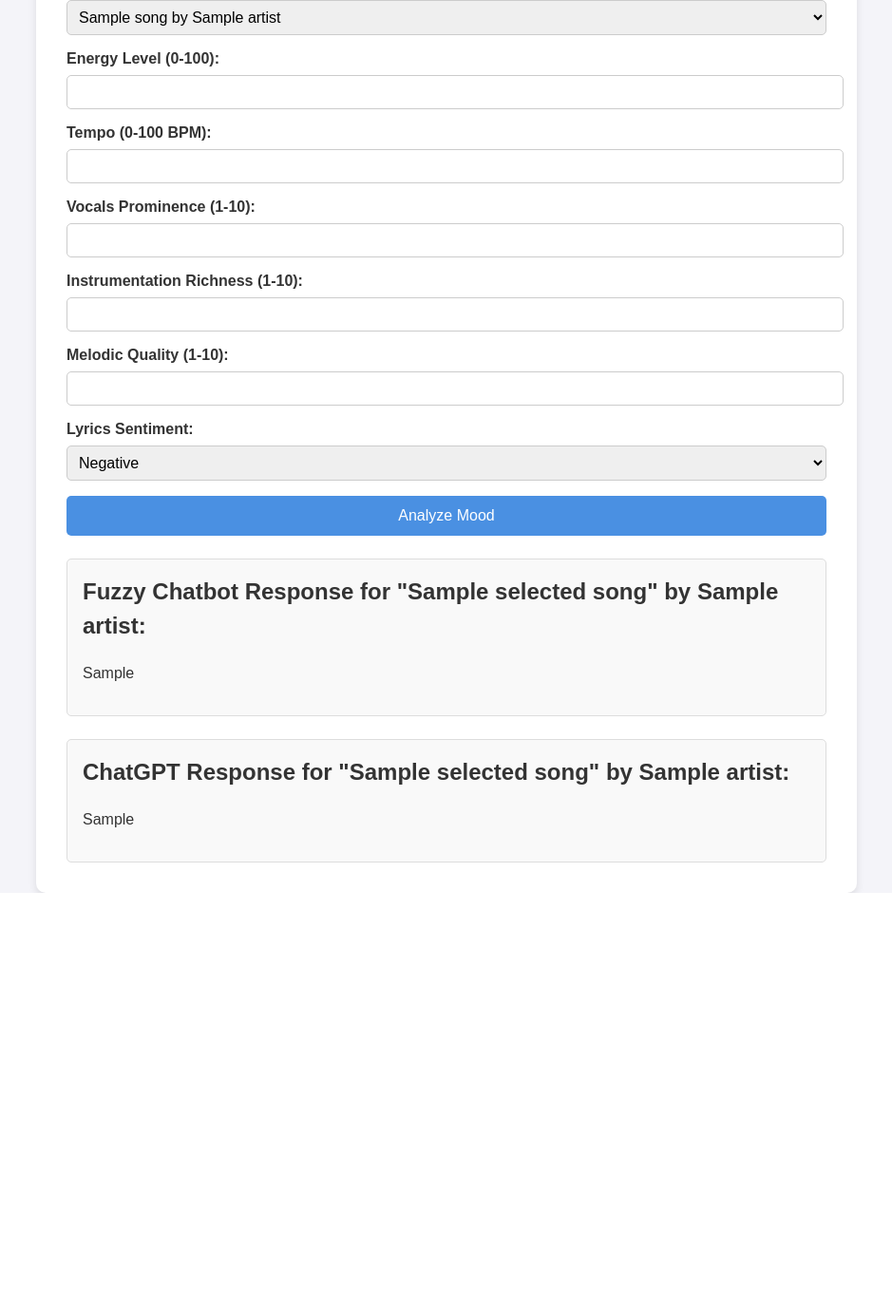
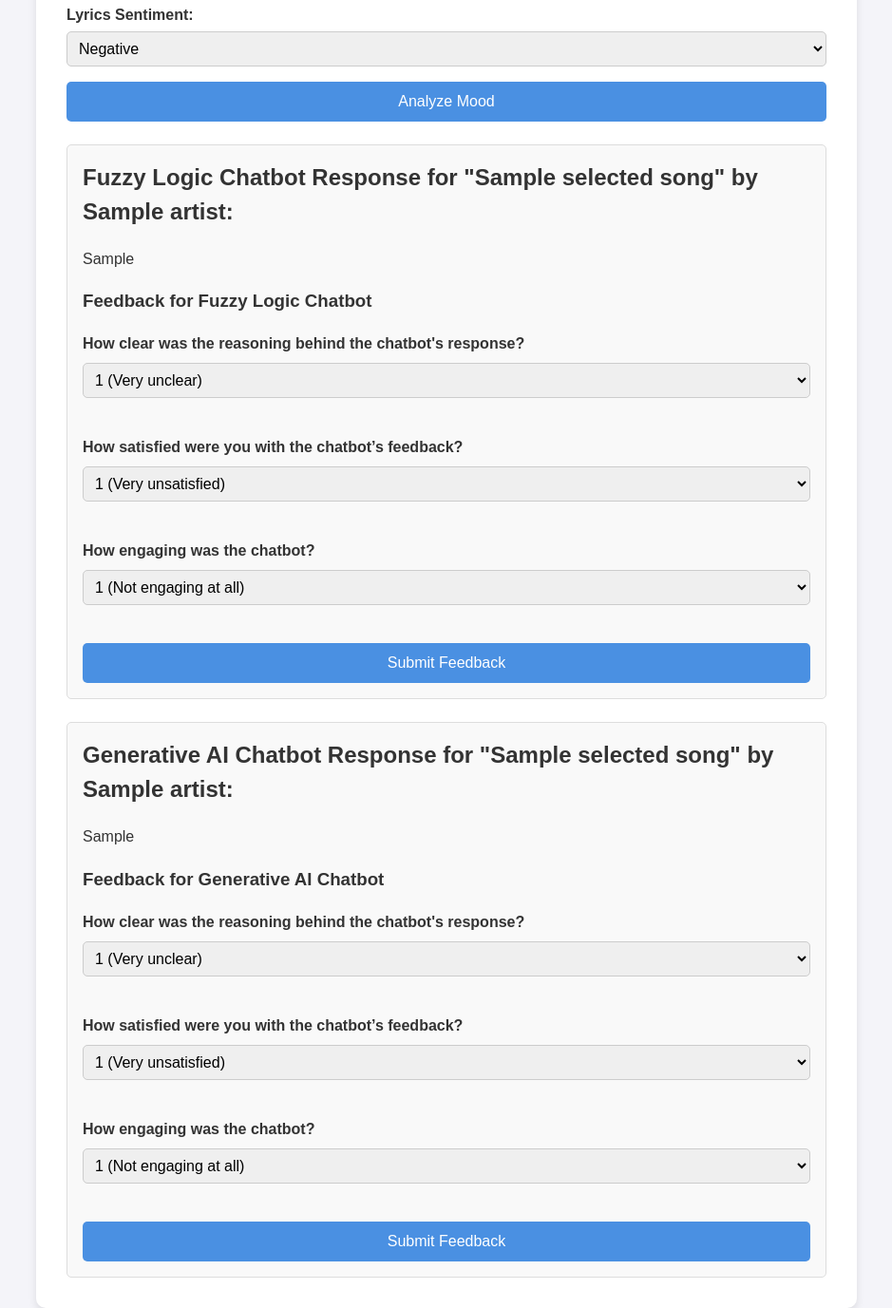
Before and after one commit to rkaushik97/FS25SC_chatbot_evaluation, a Flask app: template templates/index.html in a window 1280 px wide. Shown: the whole page at 95% size, without its empty margins (170-1109 px from the left). Before the commit the page ends 940 px from the top, so only its background shows below. Run offline with Flask 3, Linux system fonts and the light colour scheme; the template is opened without the code that fills it: most values are stand-ins (such as "Sample title", 1, 10 or a date in 2020).

Commit message:
mid_term_code

```diff
--- a/app.py
+++ b/app.py
@@ -5,12 +5,14 @@ import json
 import os
 from flask import Flask, render_template, request, jsonify
 import openai
+from transformers import AutoModelForCausalLM, AutoTokenizer
+import torch
 
 # Flask app
 app = Flask(__name__)
 
 # OpenAI API Key (replace with your actual key)
-openai.api_key = "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"
+openai.api_key = ""
 
 # Define fuzzy variables
 energy = ctrl.Antecedent(np.arange(0, 101, 1), 'energy')
@@ -99,34 +101,70 @@ songs = [
     }
 ]
 
+# Load the model and tokenizer
+#model_name = "meta-llama/Llama-3.2-3B-Instruct"  # Replace with your preferred model
+#tokenizer = AutoTokenizer.from_pretrained(model_name)
+#model = AutoModelForCausalLM.from_pretrained(model_name)
+
+# Move the model to GPU if available
+#device = torch.device("mps" if torch.backends.mps.is_available() else "cpu")
+#model.to(device)
+
 # Function to generate ChatGPT response
 def get_chatgpt_response(song, mood_description):
-    # Create the prompt string
     prompt = (
         f"Analyze the song '{song['title']}' by {song['artist']} based on its mood ('{mood_description}'), "
         f"instrumentation, energy, tempo, and lyrical sentiment. Provide a detailed, engaging breakdown."
     )
-
     try:
-        # Send the request to OpenAI's API with the new interface
         response = openai.ChatCompletion.create(
-            model="gpt-3.5-turbo",  # or any other model you want to use
-            messages=[  # Use the `messages` field to pass in the conversation
+            model="gpt-3.5-turbo",
+            messages=[
                 {"role": "system", "content": "You are a music critic."},
                 {"role": "user", "content": prompt}
             ]
         )
-
-        # Extract the response content
         if 'choices' in response and len(response['choices']) > 0:
-            return response['choices'][0]['message']['content']  # Corrected this line
+            return response['choices'][0]['message']['content']
         else:
             return "Sorry, I couldn't generate a response at the moment."
-
     except Exception as e:
-        # If an error occurs during the API call
         return f"An error occurred: {str(e)}"
 
+# Function to generate local LLM response
+def get_local_llm_response(song, mood_description, energy_input, tempo_input, vocals_input, instrumentation_input, melodic_input, lyrics_sentiment_input, mood_value):
+    prompt = (
+        f"Analyze the following song based on its attributes and provide a concise, engaging review (50-60 words). Follow this thought process before forming the final verdict:\n"
+        f"Step 1: Evaluate the song's core elements:\n"
+        f"- Energy (0-100): {energy_input} → What does this energy level suggest? Is it high-energy, mellow, or balanced?\n"
+        f"- Tempo (BPM): {tempo_input} → Is the pace fast, moderate, or slow? How does it contribute to the mood?\n"
+        f"- Vocals (0-10): {vocals_input} → Are they powerful, subtle, or somewhere in between?\n"
+        f"- Instrumentation (0-10): {instrumentation_input} → Is the instrumental section rich, minimal, or balanced?\n"
+        f"- Melodic Complexity (0-10): {melodic_input} → Does the melody feel intricate, repetitive, or smooth?\n"
+        f"- Lyrical Sentiment (-1 to 1): {lyrics_sentiment_input} → Is the song emotionally uplifting (+1), neutral (0), or melancholic (-1)?\n"
+        f"- Overall Mood Score (0-100): {mood_value} → How do all elements combine to define the song’s mood?\n\n"
+        f"Step 2: Final Verdict:\n"
+        f"Summarize the analysis into a 50-60 word review that highlights the song’s energy, emotion, and sound. "
+        f"Make the tone concise, engaging, and fitting for a quick review."
+    )
+    try:
+        inputs = tokenizer(prompt, return_tensors="pt").to(device)
+        outputs = model.generate(
+            inputs.input_ids,
+            attention_mask=inputs.attention_mask,
+            max_length=300,
+            temperature=1.0,
+            top_p=0.7,
+            repetition_penalty=1.5,
+            do_sample=True,
+            pad_token_id=tokenizer.eos_token_id
+        )
+        response = tokenizer.decode(outputs[0], skip_special_tokens=True)
+        if response.startswith(prompt):
+            response = response[len(prompt):].strip()
+        return response
+    except Exception as e:
+        return f"An error occurred: {str(e)}"
 
 # Homepage
 @app.route('/')
@@ -144,20 +182,6 @@ def chat():
     instrumentation_input = int(request.form['instrumentation'])
     melodic_input = int(request.form['melodic'])
     lyrics_sentiment_input = int(request.form['lyrics_sentiment'])
-
-    # Validate input values
-    if not (0 <= energy_input <= 100):
-        return "Error: Energy Level must be between 0 and 100."
-    if not (0 <= tempo_input <= 100):
-        return "Error: Tempo must be between 0 and 100."
-    if not (1 <= vocals_input <= 10):
-        return "Error: Vocals Prominence must be between 1 and 10."
-    if not (1 <= instrumentation_input <= 10):
-        return "Error: Instrumentation Richness must be between 1 and 10."
-    if not (1 <= melodic_input <= 10):
-        return "Error: Melodic Quality must be between 1 and 10."
-    if lyrics_sentiment_input not in [-1, 0, 1]:
-        return "Error: Lyrics Sentiment must be -1 (Negative), 0 (Neutral), or 1 (Positive)."
 
     # Find song details
     selected_song = next((song for song in songs if song["title"] == song_title), None)
@@ -183,41 +207,39 @@ def chat():
     fuzzy_response = (
         f"🎶 '{selected_song['title']}' by {selected_song['artist']}' is an intriguing blend of sound and emotion, "
         f"with an overall mood that feels {mood_description}. Released in {selected_song['release_year']}, this {selected_song['genre']} track is {selected_song['description'].lower()}. "
-
         f"\n\n🎵 Energy & Tempo: The song carries an energy level of {energy_input}, making it {'gentle and introspective' if energy_input < 40 else 'vibrant and electrifying' if energy_input > 75 else 'perfectly balanced between relaxation and movement'}. "
         f"With a tempo of {tempo_input} BPM, it {'flows like a slow-burning ballad, perfect for quiet reflection' if tempo_input < 50 else 'has an infectious rhythm that keeps you engaged' if tempo_input < 80 else 'drives forward relentlessly, impossible to ignore'}. "
-
         f"\n\n🎤 Vocals & Instrumentation: The vocals here are {'soft and intimate, drawing you in with their subtlety' if vocals_input < 4 else 'rich and expressive, adding depth and emotion' if vocals_input < 7 else 'powerful and commanding, taking center stage' if vocals_input < 10 else 'booming and dynamic, leading the entire musical experience'}. "
         f"The instrumentation is {'minimal and delicate, leaving space for emotions to breathe' if instrumentation_input < 4 else 'well-balanced, giving equal weight to every instrument' if instrumentation_input < 7 else 'lush and immersive, wrapping you in a sonic embrace' if instrumentation_input < 10 else 'orchestral and grand, creating a massive, full-bodied sound'}. "
-
         f"\n\n🎼 Melody & Lyrical Sentiment: The melody leans towards {'subdued and experimental, designed to challenge traditional structures' if melodic_input < 4 else 'melancholic yet beautiful, weaving nostalgia into its core' if melodic_input < 7 else 'instantly memorable, with hooks that stay with you long after the song ends' if melodic_input < 10 else 'utterly euphoric, soaring to breathtaking highs'}. "
         f"The lyrics convey {'a deep sadness, carrying the weight of raw emotion' if lyrics_sentiment_input == -1 else 'a reflective neutrality, letting the listener interpret their meaning' if lyrics_sentiment_input == 0 else 'an uplifting sense of hope and joy, radiating positivity'}. "
-
         f"\n\n🔥 Final Verdict: Whether you’re looking to {'unwind and drift into a contemplative mood' if mood_value < 40 else 'find a song that transitions effortlessly between moments of peace and energy' if mood_value < 60 else 'get lost in a wave of pure adrenaline and motion' if mood_value < 80 else 'experience a sonic explosion of exhilaration'}, "
         f"this track delivers an unforgettable experience. Press play and let the music take over! 🎧"
     )
 
-    # Generate ChatGPT response
-    chatgpt_response = get_chatgpt_response(selected_song, mood_description)
 
+    #chatgpt_response = get_local_llm_response(
+    #    selected_song, mood_description, energy_input, tempo_input, vocals_input, instrumentation_input, melodic_input, lyrics_sentiment_input, mood_value
+    #)
+    chatgpt_response = "Blinding Lights by The Weeknd is a high-energy synth-driven track with a pulsating 80 BPM rhythm. The strong vocals (8/10) and retro instrumentation (8/10) create a nostalgic yet exhilarating feel. With passionate lyrics (+1 sentiment), this song perfectly matches a lively, adventurous mood (60/100)—great for night drives and dance floors. 🎶✨"
     return render_template('index.html', response_fuzzy=fuzzy_response, response_gpt=chatgpt_response, songs=songs, selected_song=selected_song)
 
-# Save user ratings
-@app.route('/rate', methods=['POST'])
-def rate():
+# Save user feedback
+@app.route('/feedback', methods=['POST'])
+def feedback():
     try:
         data = request.json
-        if not os.path.exists("ratings.json"):
-            with open("ratings.json", "w") as f:
+        if not os.path.exists("feedback.json"):
+            with open("feedback.json", "w") as f:
                 json.dump([], f)
 
-        with open("ratings.json", "r+") as f:
-            ratings = json.load(f)
-            ratings.append(data)
+        with open("feedback.json", "r+") as f:
+            feedback_data = json.load(f)
+            feedback_data.append(data)
             f.seek(0)
-            json.dump(ratings, f, indent=4)
+            json.dump(feedback_data, f, indent=4)
 
-        return jsonify({"message": "Rating saved successfully"}), 200
+        return jsonify({"message": "Feedback saved successfully"}), 200
     except Exception as e:
         return jsonify({"error": str(e)}), 500
 
--- a/templates/index.html
+++ b/templates/index.html
@@ -111,17 +122,139 @@
 
     {% if response_fuzzy %}
     <div class="response">
-      <h2>Fuzzy Chatbot Response for "{{ selected_song['title'] }}" by {{ selected_song['artist'] }}:</h2>
+      <h2>Fuzzy Logic Chatbot Response for "{{ selected_song['title'] }}" by {{ selected_song['artist'] }}:</h2>
       <p>{{ response_fuzzy }}</p>
+      <div id="feedback-form-fuzzy">
+        <h3>Feedback for Fuzzy Logic Chatbot</h3>
+        <form id="feedbackFormFuzzy">
+          <label for="clarity_fuzzy">How clear was the reasoning behind the chatbot's response?</label>
+          <select id="clarity_fuzzy" name="clarity">
+            <option value="1">1 (Very unclear)</option>
+            <option value="2">2</option>
+            <option value="3">3</option>
+            <option value="4">4</option>
+            <option value="5">5 (Very clear)</option>
+          </select><br><br>
+
+          <label for="satisfaction_fuzzy">How satisfied were you with the chatbot’s feedback?</label>
+          <select id="satisfaction_fuzzy" name="satisfaction">
+            <option value="1">1 (Very unsatisfied)</option>
+            <option value="2">2</option>
+            <option value="3">3</option>
+            <option value="4">4</option>
+            <option value="5">5 (Very satisfied)</option>
+          </select><br><br>
+
+          <label for="engagement_fuzzy">How engaging was the chatbot?</label>
+          <select id="engagement_fuzzy" name="engagement">
+            <option value="1">1 (Not engaging at all)</option>
+            <option value="2">2</option>
+            <option value="3">3</option>
+            <option value="4">4</option>
+            <option value="5">5 (Very engaging)</option>
+          </select><br><br>
+
+          <button type="submit">Submit Feedback</button>
+        </form>
+      </div>
     </div>
     {% endif %}
 
     {% if response_gpt %}
     <div class="response">
-      <h2>ChatGPT Response for "{{ selected_song['title'] }}" by {{ selected_song['artist'] }}:</h2>
+      <h2>Generative AI Chatbot Response for "{{ selected_song['title'] }}" by {{ selected_song['artist'] }}:</h2>
       <p>{{ response_gpt }}</p>
+      <div id="feedback-form-llm">
+        <h3>Feedback for Generative AI Chatbot</h3>
+        <form id="feedbackFormLLM">
+          <label for="clarity_llm">How clear was the reasoning behind the chatbot's response?</label>
+          <select id="clarity_llm" name="clarity">
+            <option value="1">1 (Very unclear)</option>
+            <option value="2">2</option>
+            <option value="3">3</option>
+            <option value="4">4</option>
+            <option value="5">5 (Very clear)</option>
+          </select><br><br>
+
+          <label for="satisfaction_llm">How satisfied were you with the chatbot’s feedback?</label>
+          <select id="satisfaction_llm" name="satisfaction">
+            <option value="1">1 (Very unsatisfied)</option>
+            <option value="2">2</option>
+            <option value="3">3</option>
+            <option value="4">4</option>
+            <option value="5">5 (Very satisfied)</option>
+          </select><br><br>
+
+          <label for="engagement_llm">How engaging was the chatbot?</label>
+          <select id="engagement_llm" name="engagement">
+            <option value="1">1 (Not engaging at all)</option>
+            <option value="2">2</option>
+            <option value="3">3</option>
+            <option value="4">4</option>
+            <option value="5">5 (Very engaging)</option>
+          </select><br><br>
+
+          <button type="submit">Submit Feedback</button>
+        </form>
+      </div>
     </div>
     {% endif %}
   </div>
+
+  <script>
+    // Handle feedback submission for Fuzzy Logic Chatbot
+    document.getElementById('feedbackFormFuzzy').addEventListener('submit', function(event) {
+      event.preventDefault();
+
+      const feedbackData = {
+        clarity: document.getElementById('clarity_fuzzy').value,
+        satisfaction: document.getElementById('satisfaction_fuzzy').value,
+        engagement: document.getElementById('engagement_fuzzy').value,
+        chatbot_type: "fuzzy_logic"
+      };
+
+      fetch('/feedback', {
+        method: 'POST',
+        headers: {
+          'Content-Type': 'application/json',
+        },
+        body: JSON.stringify(feedbackData),
+      })
+      .then(response => response.json())
+      .then(data => {
+        alert(data.message);
+      })
+      .catch((error) => {
+        console.error('Error:', error);
+      });
+    });
+
+    // Handle feedback submission for Generative AI Chatbot
+    document.getElementById('feedbackFormLLM').addEventListener('submit', function(event) {
+      event.preventDefault();
+
+      const feedbackData = {
+        clarity: document.getElementById('clarity_llm').value,
+        satisfaction: document.getElementById('satisfaction_llm').value,
+        engagement: document.getElementById('engagement_llm').value,
+        chatbot_type: "generative_ai"
+      };
+
+      fetch('/feedback', {
+        method: 'POST',
+        headers: {
+          'Content-Type': 'application/json',
+        },
+        body: JSON.stringify(feedbackData),
+      })
+      .then(response => response.json())
+      .then(data => {
+        alert(data.message);
+      })
+      .catch((error) => {
+        console.error('Error:', error);
+      });
+    });
+  </script>
 </body>
 </html>
```
Also changed, not shown: other parts of templates/index.html (+11 -0 lines), feedback.json (added, +44 -0 lines), visualisation.html (added, +196 -0 lines), 1 other file.
